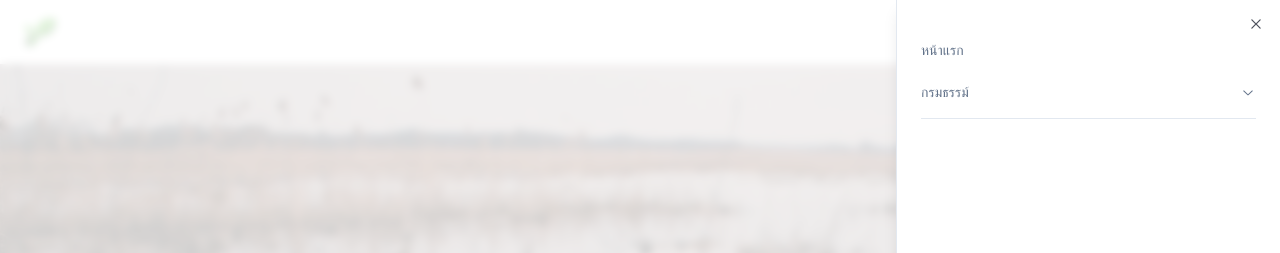
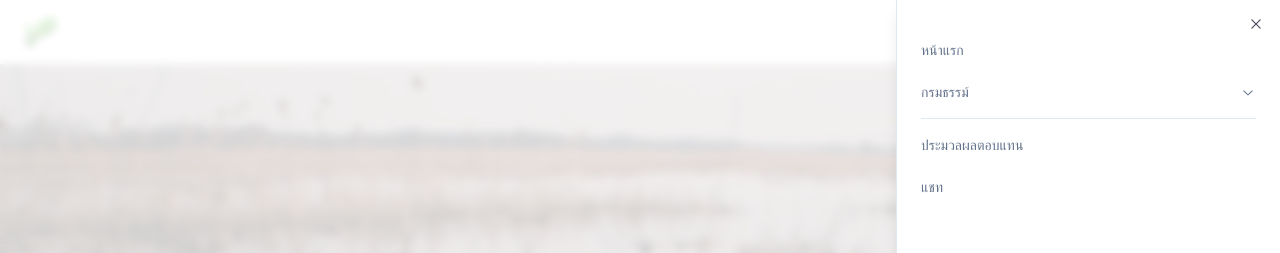
Before and after one commit to tonkaew131/GuaranTree, a Next.js app in the folder frontend/: page / in a window 1280 px wide. Both pictures are taken after a click on the button 1237 px from the left and 32 px from the top of the page. Shown: the top 253 px of the page. Built offline with nearby package versions, Linux system fonts and the light colour scheme; a web font is replaced by a local one.

Commit message:
Added more link

```diff
--- a/frontend/package.json
+++ b/frontend/package.json
@@ -29,6 +29,7 @@
     "ol": "^7.4.0",
     "openai-edge": "^1.2.0",
     "postcss": "8.4.26",
+    "puppeteer": "^20.8.2",
     "react": "18.2.0",
     "react-dom": "18.2.0",
     "tailwind-merge": "^1.13.2",
--- a/frontend/src/modules/Navbar/index.tsx
+++ b/frontend/src/modules/Navbar/index.tsx
@@ -80,6 +80,20 @@ const Navbar = () => {
                         </span>
                       </AccordionContent>
                     </AccordionItem>
+                    <SheetClose asChild>
+                      <span className="text-[14px] font-[500] text-left flex w-full h-[42px] py-[16px]">
+                        <Link href="/calculate" className="w-full h-full">
+                          ประมวลผลตอบแทน
+                        </Link>
+                      </span>
+                    </SheetClose>
+                    <SheetClose asChild>
+                      <span className="text-[14px] font-[500] text-left flex w-full h-[42px] py-[16px]">
+                        <Link href="/" className="w-full h-full">
+                          แชท
+                        </Link>
+                      </span>
+                    </SheetClose>
                   </Accordion>
                 </SheetDescription>
               </SheetHeader>
```
Also changed, not shown: 1 other file (tests, documents, lock files or other folders).
